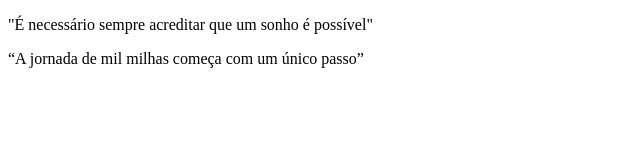
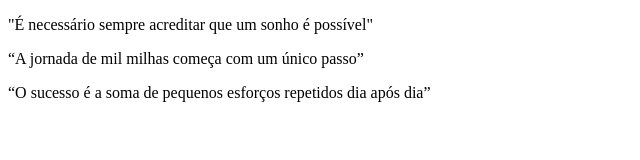
Before and after one commit to Cleiton-code/bootcamp-devjr, a plain HTML site: page index.html in a window 1280 px wide. Shown: the whole page, without its empty margins (0-640 px from the left). Drawn offline with Linux system fonts and the light colour scheme.

Commit message:
Frase motivacional 3

```diff
--- a/index.html
+++ b/index.html
@@ -8,5 +8,6 @@
   <body>
     <p>"É necessário sempre acreditar que um sonho é possível"</p>
     <p>“A jornada de mil milhas começa com um único passo”</p>
+    <p>“O sucesso é a soma de pequenos esforços repetidos dia após dia”</p>
   </body>
 </html>
```
